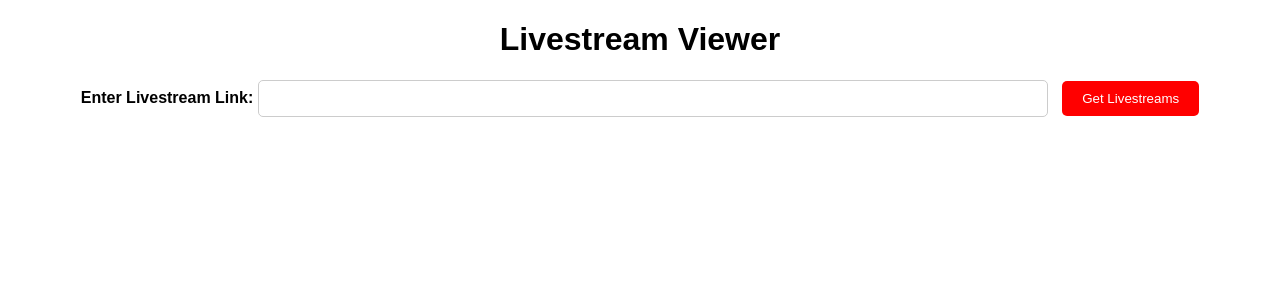
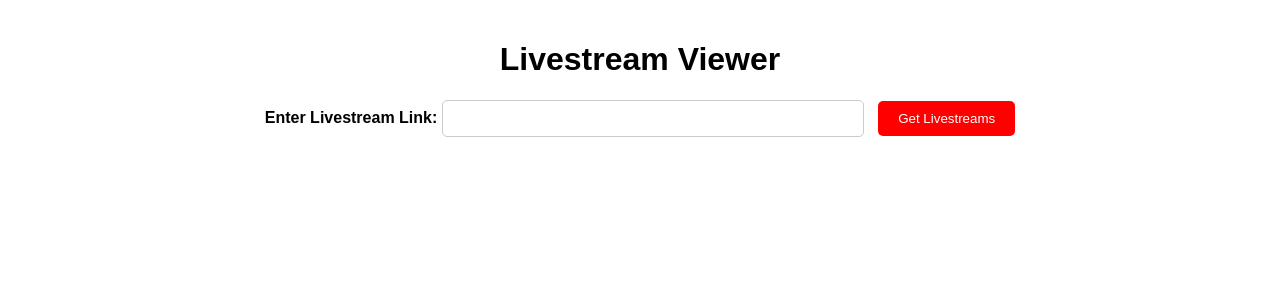
Before and after one commit to Hymian7/livestreams, a Flask app: page / in a window 1280 px wide. Shown: the top 300 px of the page. Run offline with Flask 3, Linux system fonts and the light colour scheme.

Commit message:
Change style

```diff
--- a/static/css/styles.css
+++ b/static/css/styles.css
@@ -5,9 +5,9 @@ body {
 }
 
 #container {
-    max-width: 1200px;
-    margin: 0 auto;
+    max-width: 100%;
     padding: 20px;
+    box-sizing: border-box;
 }
 
 h1 {
@@ -24,7 +24,8 @@ label {
 }
 
 input[type="text"] {
-    width: 60%;
+    width: 100%;
+    max-width: 400px;
     padding: 10px;
     border-radius: 5px;
     border: 1px solid #ccc;
@@ -45,17 +46,17 @@ button:hover {
 }
 
 #livestreams {
-    display: flex;
-    flex-wrap: wrap;
-    justify-content: center;
+    margin: 0 auto;
+    text-align: center;
 }
 
 .livestream-container {
-    margin: 10px;
+    margin: 10px auto;
+    max-width: 560px;
 }
 
 iframe {
-    width: 560px;
+    width: 100%;
     height: 315px;
     border: none;
 }
--- a/templates/index.html
+++ b/templates/index.html
@@ -8,18 +8,24 @@
     <link rel="stylesheet" type="text/css" href={{ url_for('static', filename='css/styles.css') }}>
 </head>
 <body>
+    <div id="container">
         <h1>Livestream Viewer</h1>
         <form method="post">
             <label for="link">Enter Livestream Link:</label>
             <input type="text" id="link" name="link" required>
             <button type="submit">Get Livestreams</button>
         </form>
+        <div id="livestreams">
             {% if livestreams %}
                 <h2>Livestreams:</h2>
                 {% for livestream in livestreams %}
+                    <div class="livestream-container">
                         <h3>{{ livestream }}</h3>
-            <iframe src="{{ livestream }}" width="560" height="315" frameborder="0" allowfullscreen></iframe>
+                        <iframe src="{{ livestream }}" frameborder="0" allowfullscreen sandbox="allow-same-origin allow-scripts allow-presentation"></iframe>
+                    </div>
                 {% endfor %}
             {% endif %}
+        </div>
+    </div>
 </body>
 </html>
```
Lines whose indentation alone changed are shown as unchanged.
